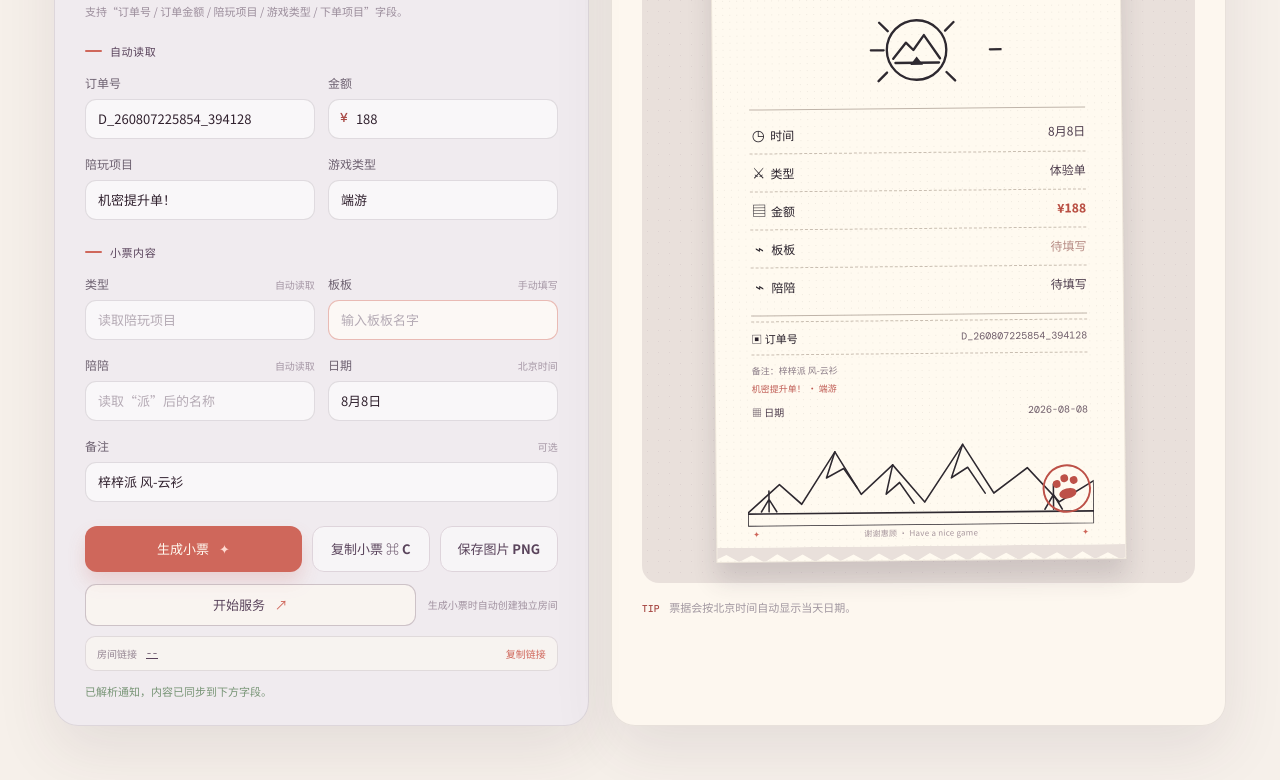
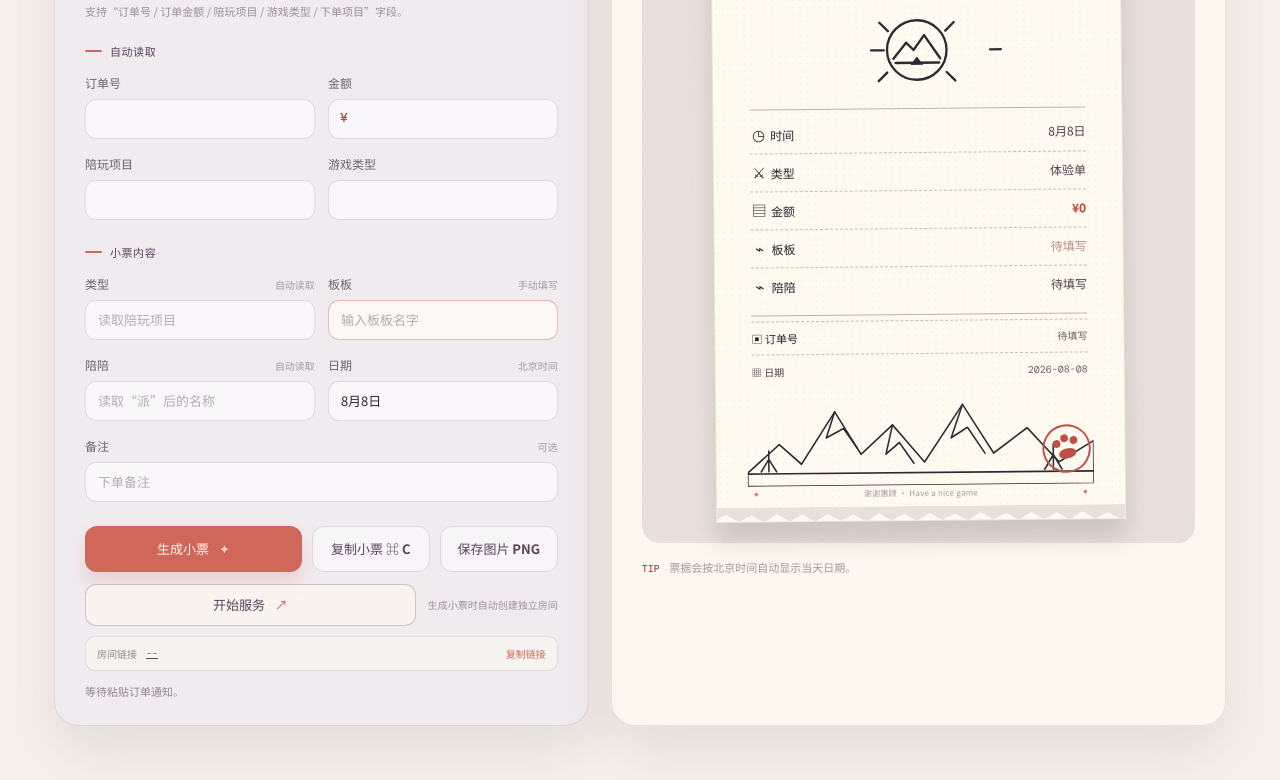
Before and after one commit to ymou783/xuejin-order-studio, a plain HTML site: page index.html in a window 1280 px wide. Shown: the part 578-1358 px from the top of the page. Drawn offline with nearby package versions, Linux system fonts and the light colour scheme; a web font is replaced by a local one.

Commit message:
Clear default order fields and notes

```diff
--- a/app.js
+++ b/app.js
@@ -44,6 +44,11 @@ function readCompanionFromRemark(remark) {
 
 function parseNotice() {
   const text = fields.notice.value;
+  if (!text.trim()) {
+    renderReceipt();
+    setStatus("等待粘贴订单通知。", false);
+    return;
+  }
   const values = {
     orderId: readLine(text, "订单号"), amount: readLine(text, "订单金额"), project: readLine(text, "陪玩项目"),
     gameType: readLine(text, "游戏类型"), remark: readLine(text, "下单项目")
--- a/index.html
+++ b/index.html
@@ -57,19 +57,19 @@
             <div class="field-grid">
               <div class="field-wrap">
                 <label class="field-label" for="orderId">订单号</label>
-                <input id="orderId" type="text" value="D_260807225854_394128" />
+                <input id="orderId" type="text" value="" />
               </div>
               <div class="field-wrap">
                 <label class="field-label" for="amount">金额</label>
-                <div class="input-prefix"><span>¥</span><input id="amount" type="text" value="188" inputmode="decimal" /></div>
+                <div class="input-prefix"><span>¥</span><input id="amount" type="text" value="" inputmode="decimal" /></div>
               </div>
               <div class="field-wrap">
                 <label class="field-label" for="project">陪玩项目</label>
-                <input id="project" type="text" value="机密提升单！" />
+                <input id="project" type="text" value="" />
               </div>
               <div class="field-wrap">
                 <label class="field-label" for="gameType">游戏类型</label>
-                <input id="gameType" type="text" value="端游" />
+                <input id="gameType" type="text" value="" />
               </div>
             </div>
 
@@ -95,7 +95,7 @@
 
             <div class="field-wrap note-wrap">
               <label class="field-label" for="remark">备注 <small>可选</small></label>
-              <input id="remark" type="text" value="梓梓派 风-云衫" placeholder="下单备注" />
+              <input id="remark" type="text" value="" placeholder="下单备注" />
             </div>
 
             <div class="action-row">
```
